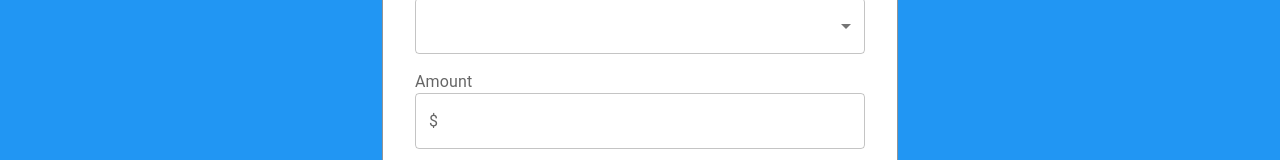
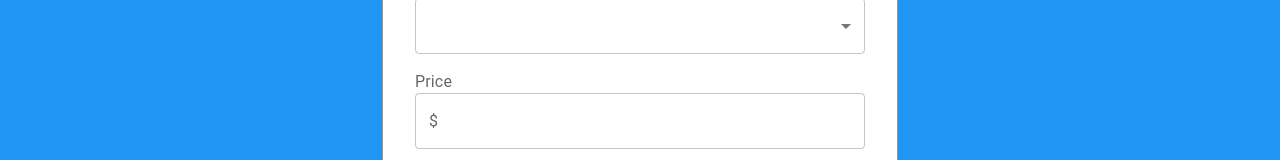
Before and after one commit to ploymahloy/orderform-materialui, a React (Create React App) app: page / in a window 1280 px wide. Shown: the part 422-582 px from the top of the page. Built offline with nearby package versions, Linux system fonts and the light colour scheme; the HTML template or start-up script is replaced by a standard one.

Commit message:
added comments

```diff
--- a/src/Form.jsx
+++ b/src/Form.jsx
@@ -1,5 +1,4 @@
 import { useEffect, useState } from 'react';
-// import { useLocation } from 'react-router-dom';
 import {
 	Alert,
 	Box,
@@ -21,6 +20,23 @@ export default function Form({ onSaveOrderData }) {
 	const [quantity, setQuantity] = useState('');
 	const [price, setPrice] = useState('');
 	const quantityMenu = [1, 2, 3, 4, 5, 6, 7, 8, 9, 10];
+
+	// Calculates order cost on change of product or quantity state
+	useEffect(() => {
+		if (quantity > 0) {
+			switch (product) {
+				case 1:
+					setPrice((19.99 * quantity).toFixed(2));
+					break;
+				case 2:
+					setPrice((14.99 * quantity).toFixed(2));
+					break;
+				case 3:
+					setPrice((29.98 * quantity).toFixed(2));
+					break;
+			}
+		}
+	}, [product, quantity]);
 
 	// Generate random Order IDs
 	const makeId = () => {
@@ -46,23 +62,6 @@ export default function Form({ onSaveOrderData }) {
 				return 'Sweatshirt';
 		}
 	};
-
-	// Calculates order cost on change of product or quantity state
-	useEffect(() => {
-		if (quantity > 0) {
-			switch (product) {
-				case 1:
-					setPrice((19.99 * quantity).toFixed(2));
-					break;
-				case 2:
-					setPrice((14.99 * quantity).toFixed(2));
-					break;
-				case 3:
-					setPrice((29.98 * quantity).toFixed(2));
-					break;
-			}
-		}
-	}, [product, quantity]);
 
 	// Sends new order to App, resets form fields
 	const submitHandler = (e) => {
@@ -95,6 +94,8 @@ export default function Form({ onSaveOrderData }) {
 				height: '90vh',
 			}}
     >
+
+      {/* Order Confirmation Banner */}
 			<div style={{ position: 'fixed', top: '60px', right: '10px' }}>
 				<Slide direction="left" in={isActive} mountOnEnter unmountOnExit>
 					<Alert
@@ -115,6 +116,8 @@ export default function Form({ onSaveOrderData }) {
 					backgroundColor: 'rgb(255, 255, 255)',
 				}}
       >
+
+        {/* First Name */}
 				<TextField
 					label="First Name"
 					variant="standard"
@@ -123,6 +126,8 @@ export default function Form({ onSaveOrderData }) {
 					value={firstName}
 					onChange={(e) => setFirstName(e.target.value)}
         />
+
+        {/* Last Name */}
 				<TextField
 					label="Last Name"
 					variant="standard"
@@ -131,6 +136,8 @@ export default function Form({ onSaveOrderData }) {
 					value={lastName}
 					onChange={(e) => setLastName(e.target.value)}
         />
+
+        {/* Product */}
 				<InputLabel
 					style={{
 						display: 'block',
@@ -152,6 +159,8 @@ export default function Form({ onSaveOrderData }) {
 					<MenuItem value={2}>Hat</MenuItem>
 					<MenuItem value={3}>Sweatshirt</MenuItem>
         </Select>
+
+        {/* Quantity */}
 				<InputLabel
 					style={{
 						display: 'inline-block',
@@ -177,11 +186,13 @@ export default function Form({ onSaveOrderData }) {
 						);
 					})}
         </Select>
+
+        {/* Price */}
 				<InputLabel
 					htmlFor="outlined-adornment-amount"
 					sx={{ margin: '1rem 0 0' }}
 				>
-					Amount
+					Price
 				</InputLabel>
 				<OutlinedInput
 					fullWidth
@@ -189,6 +200,8 @@ export default function Form({ onSaveOrderData }) {
 					startAdornment={<InputAdornment position="start">$</InputAdornment>}
 					inputProps={{ readOnly: true }}
         />
+
+        {/* Place Order */}
 				<Button
 					variant="outlined"
 					fullWidth
```
Lines whose indentation alone changed are shown as unchanged.
